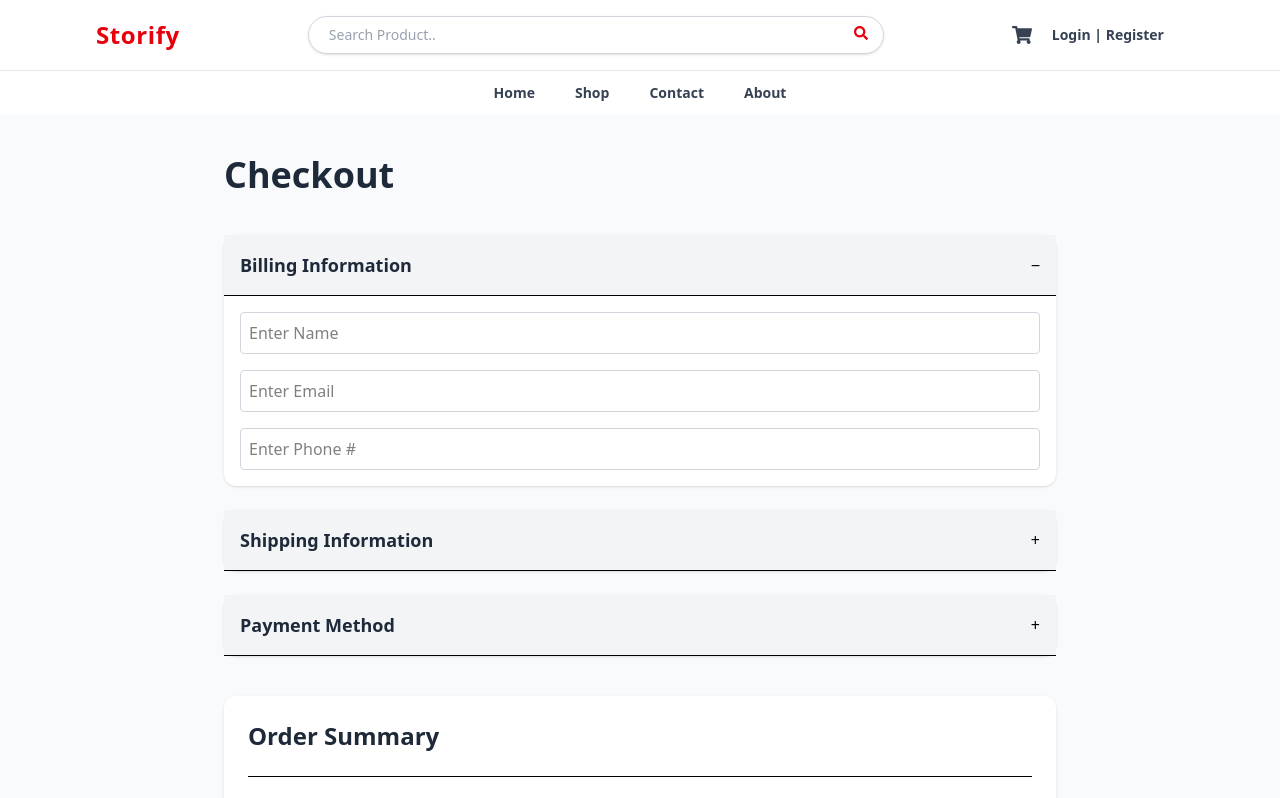
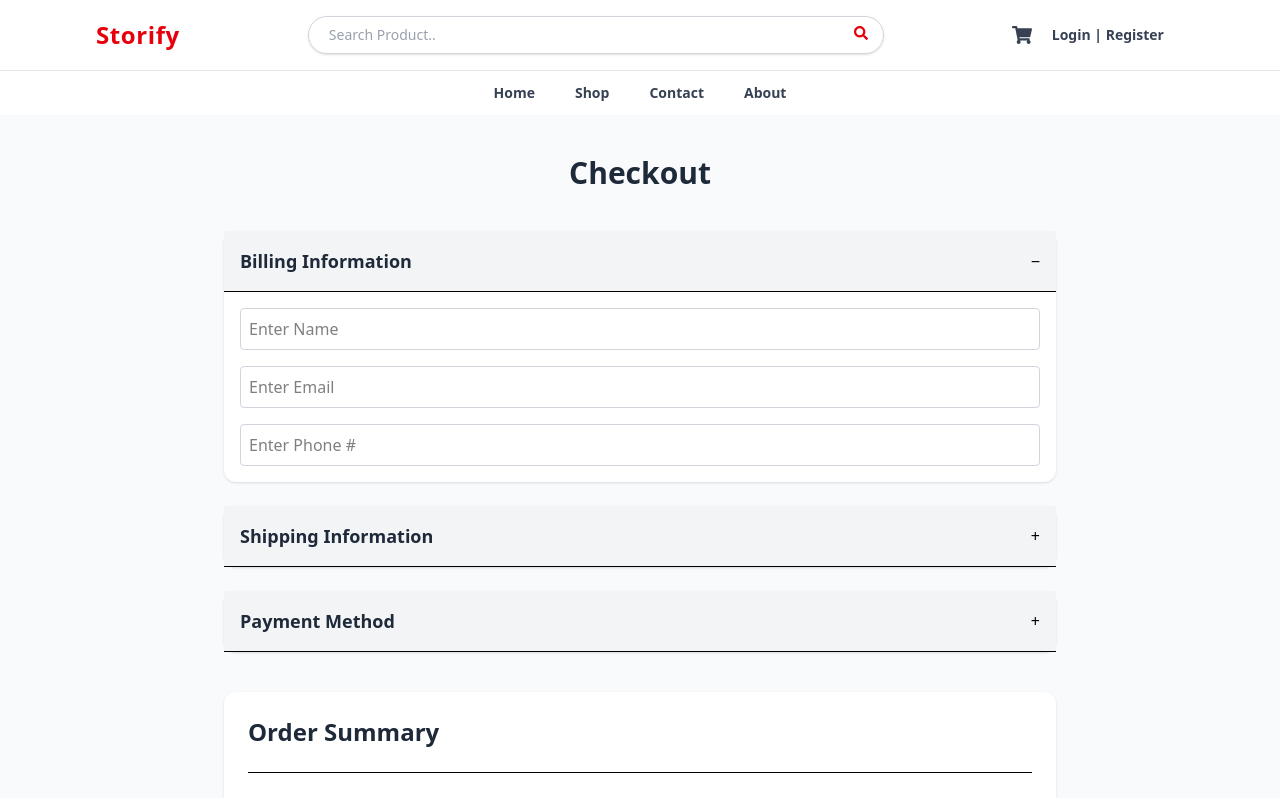
Before and after one commit to deepdeb/react-ecom, a React (Vite) app: page /checkout in a window 1280 px wide. Shown: the top 798 px of the page. Built offline with nearby package versions, Linux system fonts and the light colour scheme.

Commit message:
Header style change in cart and checkout

```diff
--- a/src/pages/Cart.jsx
+++ b/src/pages/Cart.jsx
@@ -28,7 +28,7 @@
 
             {products.length > 0 ? (
                 <div className="max-w-5xl mx-auto px-4 sm:px-6 lg:px-8">
-                    <h1 className="text-4xl font-semibold text-gray-800 mb-10">Shopping Cart</h1>
+                    <h2 className="text-3xl font-bold mb-10 text-center text-gray-800">Shopping Cart</h2>
 
                     {/* Cart Items */}
                     <div className="bg-white shadow-sm rounded-xl overflow-hidden mb-10">
--- a/src/pages/Checkout.jsx
+++ b/src/pages/Checkout.jsx
@@ -36,7 +36,7 @@
   return (
     <div className="min-h-screen bg-gray-50 py-10">
       <div className="max-w-4xl mx-auto px-4 sm:px-6 lg:px-8">
-        <h1 className="text-4xl font-semibold text-gray-800 mb-10">Checkout</h1>
+        <h1 className="text-3xl font-bold text-center text-gray-800 mb-10">Checkout</h1>
 
         {/* Billing Section */}
         <div className="bg-white shadow-sm rounded-xl mb-6">
```
